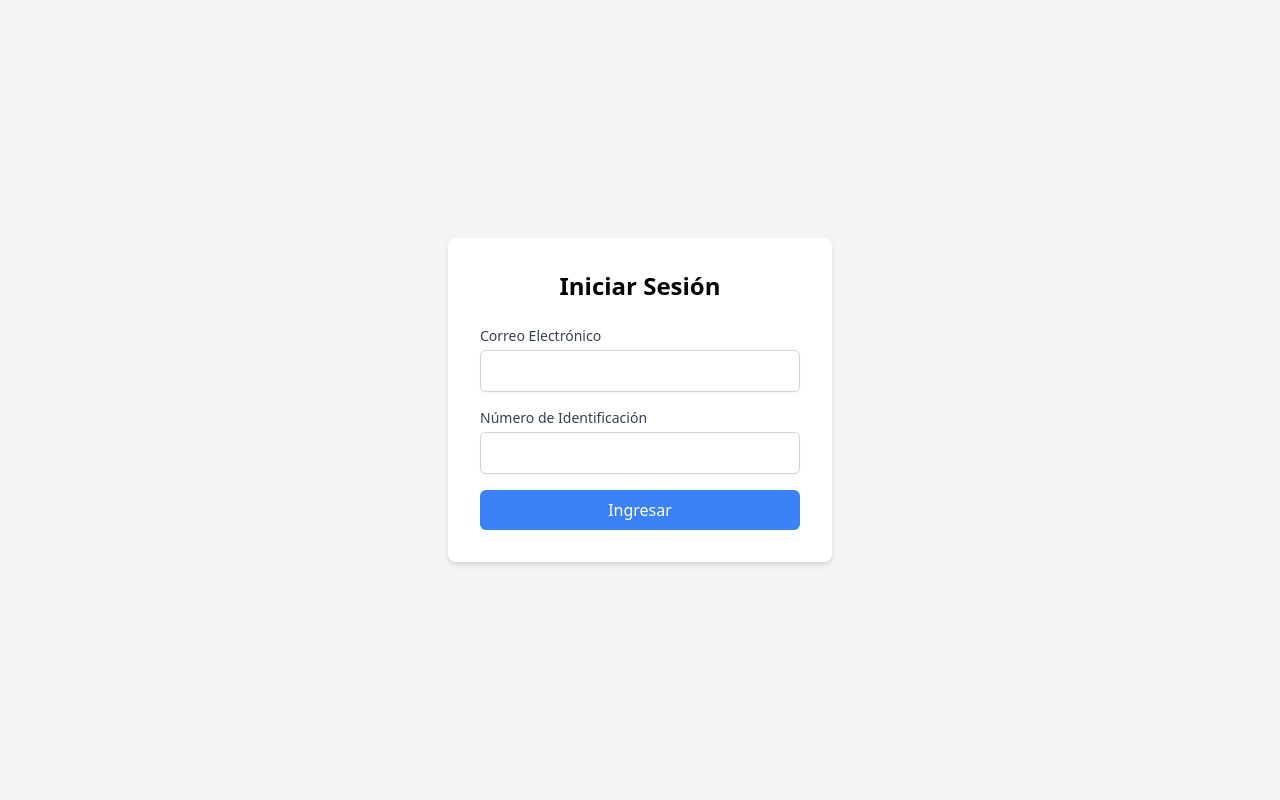
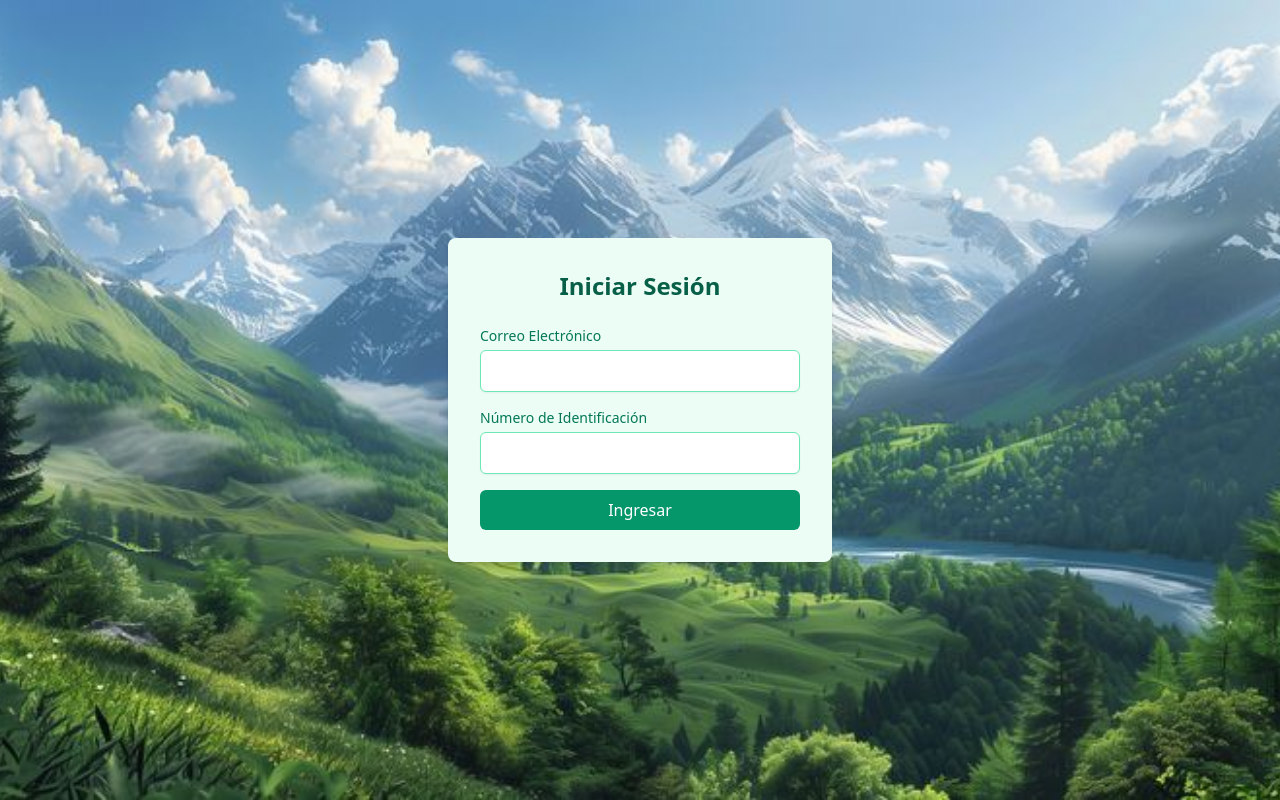
Before and after one commit to yerson14/senaAsistencias, a PHP site: page /view/auth/login.php in a window 1280 px wide. Run offline with PHP 8.4, Linux system fonts and the light colour scheme.

Commit message:
solucion de errores con los estilos

```diff
--- a/sena_asistencias/view/auth/login.php
+++ b/sena_asistencias/view/auth/login.php
@@ -6,10 +6,18 @@
     <meta name="viewport" content="width=device-width, initial-scale=1.0">
     <title>Login</title>
     <link href="https://cdn.jsdelivr.net/npm/tailwindcss@2.2.19/dist/tailwind.min.css" rel="stylesheet">
+    <style>
+        body {
+            background-image: url('../../assets/images/bg.jpg'); /* Cambia la ruta a tu imagen de fondo */
+            background-size: cover;
+            background-position: center;
+            background-repeat: no-repeat;
+        }
+    </style>
 </head>
-<body class="bg-gray-100 flex items-center justify-center h-screen">
-    <div class="bg-white p-8 rounded-lg shadow-md w-96">
-        <h1 class="text-2xl font-bold mb-6 text-center">Iniciar Sesión</h1>
+<body class="flex items-center justify-center h-screen">
+    <div class="bg-green-50 p-8 rounded-lg shadow-md w-96">
+        <h1 class="text-2xl font-bold mb-6 text-center text-green-800">Iniciar Sesión</h1>
         <?php if (isset($_SESSION['error'])): ?>
             <div class="bg-red-100 border border-red-400 text-red-700 px-4 py-3 rounded mb-4">
                 <?php echo $_SESSION['error']; unset($_SESSION['error']); ?>
@@ -17,14 +25,14 @@
         <?php endif; ?>
         <form action="../../controllers/AuthController.php?action=login" method="POST">
             <div class="mb-4">
-                <label for="correo" class="block text-sm font-medium text-gray-700">Correo Electrónico</label>
-                <input type="email" name="correo" id="correo" class="mt-1 block w-full px-3 py-2 border border-gray-300 rounded-md shadow-sm focus:outline-none focus:ring-blue-500 focus:border-blue-500" required>
+                <label for="correo" class="block text-sm font-medium text-green-700">Correo Electrónico</label>
+                <input type="email" name="correo" id="correo" class="mt-1 block w-full px-3 py-2 border border-green-300 rounded-md shadow-sm focus:outline-none focus:ring-green-500 focus:border-green-500" required>
             </div>
             <div class="mb-4">
-                <label for="numero_identificacion" class="block text-sm font-medium text-gray-700">Número de Identificación</label>
-                <input type="text" name="numero_identificacion" id="numero_identificacion" class="mt-1 block w-full px-3 py-2 border border-gray-300 rounded-md shadow-sm focus:outline-none focus:ring-blue-500 focus:border-blue-500" required>
+                <label for="numero_identificacion" class="block text-sm font-medium text-green-700">Número de Identificación</label>
+                <input type="text" name="numero_identificacion" id="numero_identificacion" class="mt-1 block w-full px-3 py-2 border border-green-300 rounded-md shadow-sm focus:outline-none focus:ring-green-500 focus:border-green-500" required>
             </div>
-            <button type="submit" class="w-full bg-blue-500 text-white py-2 px-4 rounded-md hover:bg-blue-600 focus:outline-none focus:ring-2 focus:ring-blue-500 focus:ring-offset-2">
+            <button type="submit" class="w-full bg-green-600 text-white py-2 px-4 rounded-md hover:bg-green-700 focus:outline-none focus:ring-2 focus:ring-green-500 focus:ring-offset-2">
                 Ingresar
             </button>
         </form>
--- a/sena_asistencias/view/instructor/index.php
+++ b/sena_asistencias/view/instructor/index.php
@@ -1,3 +1,6 @@
+<link href="https://cdn.jsdelivr.net/npm/tailwindcss@2.2.19/dist/tailwind.min.css" rel="stylesheet">
+    <!-- Font Awesome -->
+    <link rel="stylesheet" href="https://cdnjs.cloudflare.com/ajax/libs/font-awesome/6.0.0-beta3/css/all.min.css">
 <?php include '../partials/header.php'; ?>
 <?php include '../partials/sidebar.php'; ?>
 
--- a/sena_asistencias/view/instructor/take_attendance.php
+++ b/sena_asistencias/view/instructor/take_attendance.php
@@ -1,3 +1,6 @@
+<link href="https://cdn.jsdelivr.net/npm/tailwindcss@2.2.19/dist/tailwind.min.css" rel="stylesheet">
+    <!-- Font Awesome -->
+<link rel="stylesheet" href="https://cdnjs.cloudflare.com/ajax/libs/font-awesome/6.0.0-beta3/css/all.min.css">
 <?php include '../partials/header.php'; ?>
 <?php include '../partials/sidebar.php'; ?>
 
--- a/sena_asistencias/view/instructor/view_reports.php
+++ b/sena_asistencias/view/instructor/view_reports.php
@@ -1,3 +1,6 @@
+<link href="https://cdn.jsdelivr.net/npm/tailwindcss@2.2.19/dist/tailwind.min.css" rel="stylesheet">
+    <!-- Font Awesome -->
+    <link rel="stylesheet" href="https://cdnjs.cloudflare.com/ajax/libs/font-awesome/6.0.0-beta3/css/all.min.css">
 <?php include '../partials/header.php'; ?>
 <?php include '../partials/sidebar.php'; ?>
 
--- a/sena_asistencias/view/superadmin/create_coordinador.php
+++ b/sena_asistencias/view/superadmin/create_coordinador.php
@@ -8,7 +8,7 @@ require_once __DIR__ . '/../../models/UsuarioModel.php'; // Incluir el modelo Us
 $centroModel = new CentroModel();
 $centros = $centroModel->obtenerCentros();
 ?>
-
+<link rel="stylesheet" href="https://cdnjs.cloudflare.com/ajax/libs/font-awesome/6.0.0-beta3/css/all.min.css">
 <link href="https://cdn.jsdelivr.net/npm/tailwindcss@2.2.19/dist/tailwind.min.css" rel="stylesheet">
 <?php include '../partials/header.php'; ?>
 <?php include '../partials/sidebar.php'; ?>
```
Also changed, not shown: sena_asistencias/view/partials/footer.php (+3 -7 lines), sena_asistencias/view/partials/header.php (+15 -3 lines), sena_asistencias/view/partials/sidebar.php (+12 -11 lines), sena_asistencias/assets/images/bg.jpg (added).
